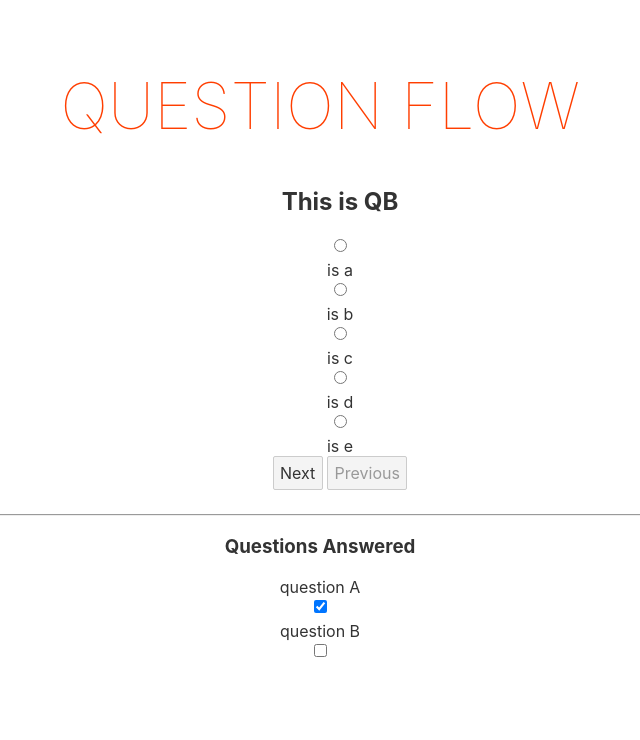
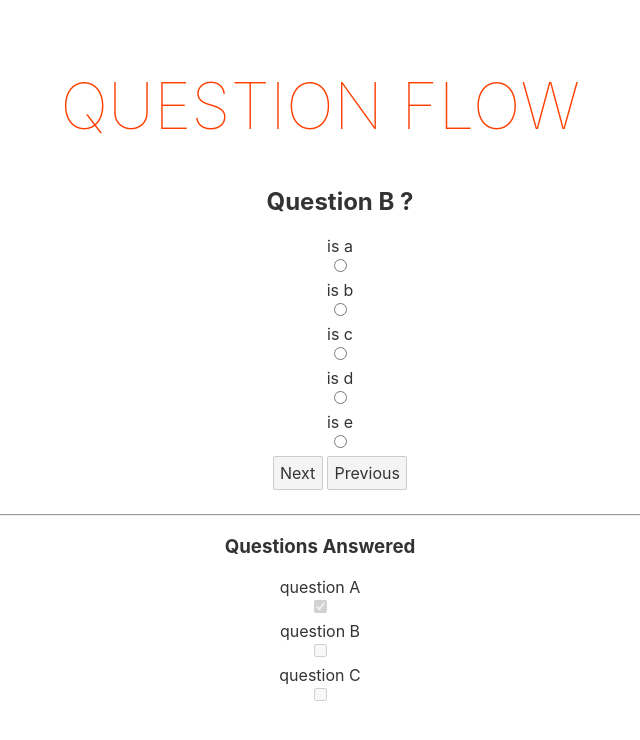
Before and after one commit to marcoarthur/basic-income-brazil, a Svelte app: page / in a window 1280 px wide. Both pictures are taken after a click on the button "Next". Shown: the top 740 px of the page, without its empty margins (320-960 px from the left). Built offline with nearby package versions, Linux system fonts and the light colour scheme.

Commit message:
Dev UIX
Added Previous button behaviour, enhance visual clues (enable/disable)
buttons depend on list position.

```diff
--- a/src/App.svelte
+++ b/src/App.svelte
@@ -4,7 +4,7 @@
 	let list = [
 		{
 			question: "question A",
-			text: "This is QA",
+			text: "Question A ?",
 			type: "text",
 			properties: {
 				tip : "A tip",
@@ -13,7 +13,7 @@
 		},
 		{
 			question: "question B",
-			text: "This is QB",
+			text: "Question B ?",
 			type: "radio",
 			properties: {
 				choices: () => {
@@ -23,11 +23,19 @@
 				tip: "A tip"
 			},
 			answered: false
-		}
+		},
+		{
+			question: "question C",
+			text: "Question C ?",
+			type: "text",
+			properties: {
+				tip : "A tip",
+			},
+			answered: false
+		},
 	];
 
 	let pointer = 0;
-
 	list.map( (e,i) => { e.active = pointer == i })
 </script>
 
@@ -55,5 +63,9 @@
 
 <main>
 	<h1>Question Flow</h1>
-	<QuestionList {list} {pointer} />
+	{#if pointer < list.length}
+		<QuestionList {list} bind:pointer={pointer} />
+	{:else}
+		<h1> Completed !</h1>
+	{/if}
 </main>
--- a/src/components/forms/input.svelte
+++ b/src/components/forms/input.svelte
@@ -8,8 +8,8 @@
   <input type="text" {...properties} bind:value={input}/>
 {:else if type == 'radio' }
   {#each properties.choices() as c }
+    <label>{c[1]}</label>
     <input type="radio" bind:group={properties.group} value="{c[0]}" />
-    <label>{c[1]}</label>
   {/each}
 {:else}
   <span> So bad! Should not be here </span>
--- a/src/components/questionList.svelte
+++ b/src/components/questionList.svelte
@@ -10,22 +10,21 @@
     // save answer
     list[pointer].answer = answer;
     list[pointer].answered = true;
+    answer = "";
 
-    if ( debug ) {
-      console.log(list[pointer]);
-    }
-
-    // go next
+    // update pointer & list
     pointer = pointer < list.length ? pointer + 1 : pointer;
     list.map( (e,i) => { e.active = pointer == i })
-
-    if ( debug ) {
-      console.log(list[pointer]);
-    }
   }
 
   function previous() {
-    console.log('previous');
+    // set pointer
+    pointer--;
+    list[pointer].answer = undefined;
+    list[pointer].answered = false;
+
+    // update list
+    list.map( (e,i) => { e.active = pointer == i })
   }
 </script>
 
@@ -35,19 +34,32 @@
   }
 </style>
 
+<div>
   <ul class="qlist">
     {#each list as q, i}
       <li class="item">
+        <div>
           <Question {...q} hidden={!q.active} bind:input={answer}/>
-      <button on:click={next} hidden={!q.active}>Next</button>
-      <button on:click={previous} hidden={!q.active} disabled={true}>Previous</button>
+        </div>
+        <div>
+          <button on:click={next} hidden={!q.active}>
+            {pointer < (list.length - 1) ? 'Next' : 'Finish'}
+          </button>
+          <button on:click={previous} hidden={!q.active} disabled={pointer == 0}>
+            Previous
+          </button>
+        </div>
      </li>
     {/each}
   </ul>
+</div>
 
 <hr/>
+
 <h3> Questions Answered </h3>
+<div>
   {#each list as q, i}
     <label>{q.question}</label>
-  <input type="checkbox" bind:checked={q.answered}>
+    <input type="checkbox" bind:checked={q.answered} disabled={true}>
   {/each }
+</div>
```
Lines whose indentation alone changed are shown as unchanged.
